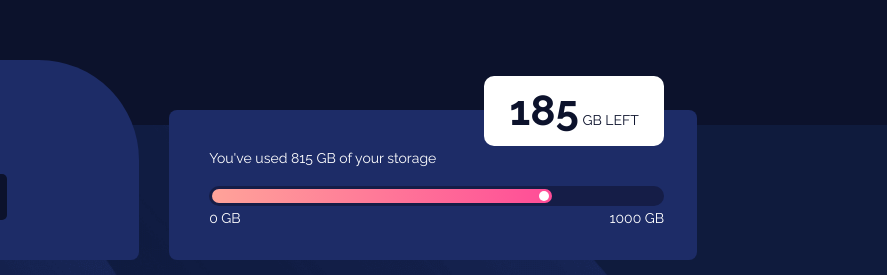
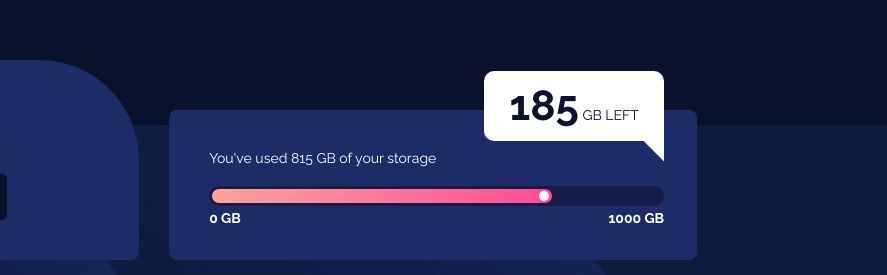
Before and after one commit to Ignaherrero/fylo-data-storage-component-master, a plain HTML site: page index.html in a window 1280 px wide. Shown: the part 230-505 px from the top of the page, 393-1280 px from the left. Drawn offline with Linux system fonts and the light colour scheme.

Commit message:
Fix space's style

```diff
--- a/styles.css
+++ b/styles.css
@@ -140,11 +140,22 @@ img {
   right: 0px;
   width: 180px;
   height: 70px;
-  bottom: 60px;
+  bottom: 65px;
   color: var(--Very-Dark-Blue);
   background-color: hsl(0, 0%, 100%);
   font-size: 1em;
   border-radius: 10px;
+}
+
+.space::before {
+  content: '';
+  width: 30px;
+  height: 30px;
+  background: white;
+  position: absolute;
+  bottom: -20px;
+  right: 0px;
+  clip-path: polygon(100% 0, 0 0, 100% 100%);
 }
 
 .space p {
@@ -156,7 +167,7 @@ img {
 }
 
 .space span {
-  font-weight: bold;
+  font-weight: 700;
   font-size: 3em;
 }
 
@@ -185,6 +196,7 @@ img {
 .max-capacity {
   position: absolute;
   top: 10px;
+  font-weight: 700;
 }
 
 .initial {
```
